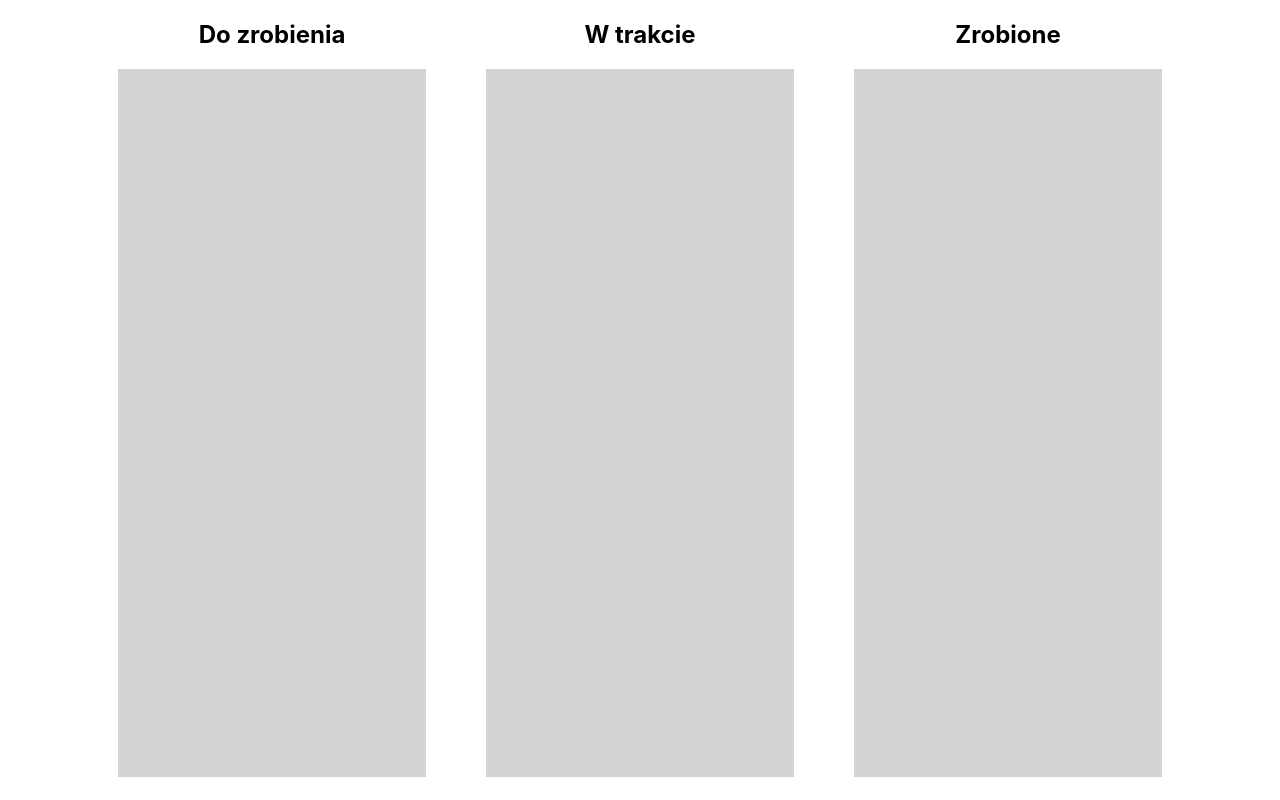
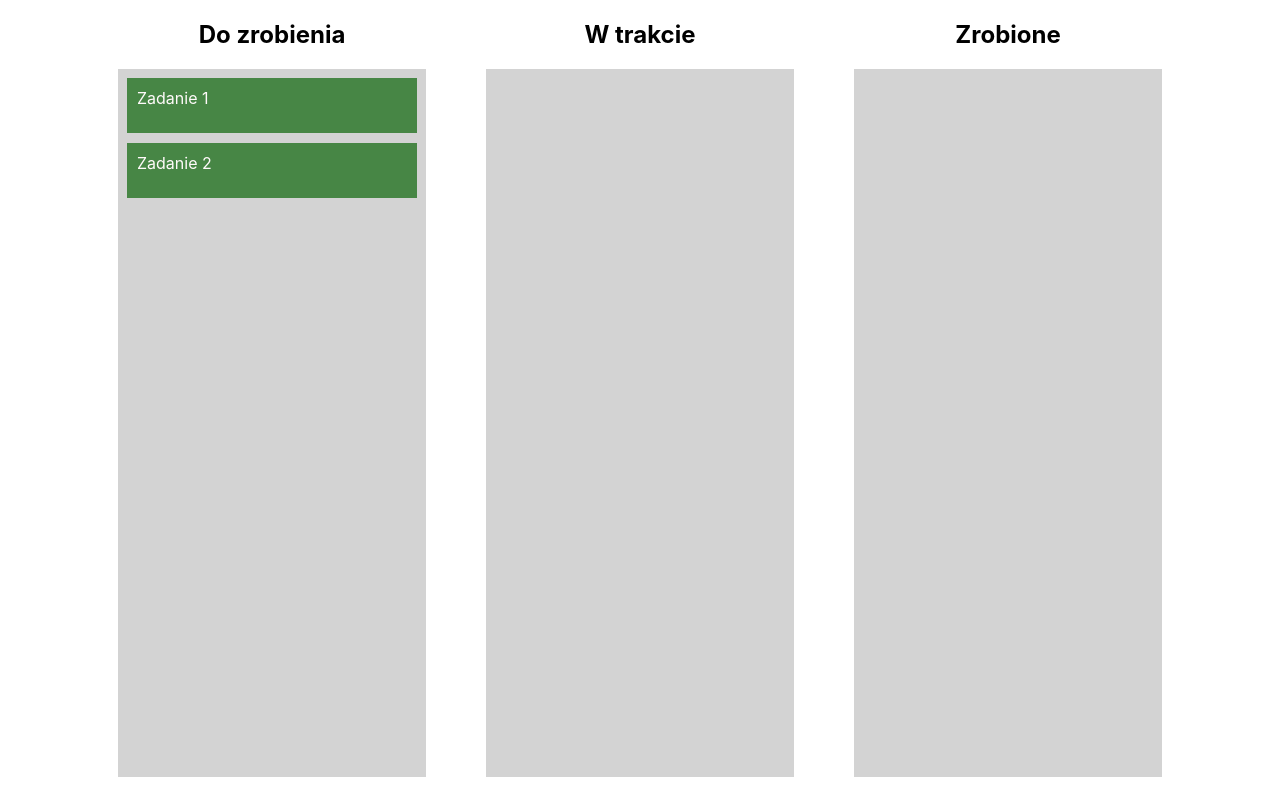
Before and after one commit to robertporeba/ISN2018-3-FRONTEND, a React (Create React App) app: page / in a window 1280 px wide. Built offline with nearby package versions, Linux system fonts and the light colour scheme.

Commit message:
Add moveable items

```diff
--- a/src/App.tsx
+++ b/src/App.tsx
@@ -2,22 +2,30 @@ import React, { useState } from 'react';
 import { v4 as uuid } from 'uuid';
 import { DragDropContext, Draggable, Droppable } from "react-beautiful-dnd";
 
+const backendItems = [
+    { id: uuid(), content: "Zadanie 1" },
+    { id: uuid(), content: "Zadanie 2" }
+];
+
 const backendColumns = {
     [uuid()]: {
         name: "Do zrobienia",
+        items: backendItems
     },
     [uuid()]: {
         name: "W trakcie",
+        items: []
     },
     [uuid()]: {
         name: "Zrobione",
+        items: []
     }
 };
 
 function App() {
     const [columns, setColumns] = useState(backendColumns);
     return (
-        <div style={{display:"flex", justifyContent:"center", height:"100vh"}}>
+        <div style={{ display: "flex", justifyContent: "center", height: "100vh" }}>
             <DragDropContext onDragEnd={result => console.log(result)}>
                 {Object.entries(columns).map(([columnId, column]) => {
                     return (
@@ -31,12 +39,36 @@ function App() {
                                                 {...provided.droppableProps}
                                                 ref={provided.innerRef}
                                                 style={{
-                                                    background: snapshot.isDraggingOver ? "grey" : "lightgrey",
+                                                    background: snapshot.isDraggingOver ? "#808080" : "#d3d3d3",
                                                     padding: 4,
                                                     width: 300,
                                                     minHeight: 700
                                                 }}
                                             >
+                                                {column.items.map((item, index) => {
+                                                    return (
+                                                        <Draggable key={item.id} draggableId={item.id} index={index}>
+                                                            {(provided, snapshot) => {
+                                                                return (
+                                                                    <div ref={provided.innerRef} {...provided.draggableProps} {...provided.dragHandleProps}
+                                                                        style={{
+                                                                            userSelect: "none",
+                                                                            margin: "5px 5px 10px 5px",
+                                                                            minHeight: "35px",
+                                                                            padding: 10,
+                                                                            color: "#FFFAFA",
+                                                                            backgroundColor: snapshot.isDragging ? "#264a2b" : "#478645",
+                                                                            ...provided.draggableProps.style
+                                                                        }}
+                                                                    >
+                                                                        {item.content}
+                                                                    </div>
+                                                                )
+                                                            }}
+                                                        </Draggable>
+                                                    )
+                                                })
+                                                }
                                             </div>
                                         )
                                     }}
```
